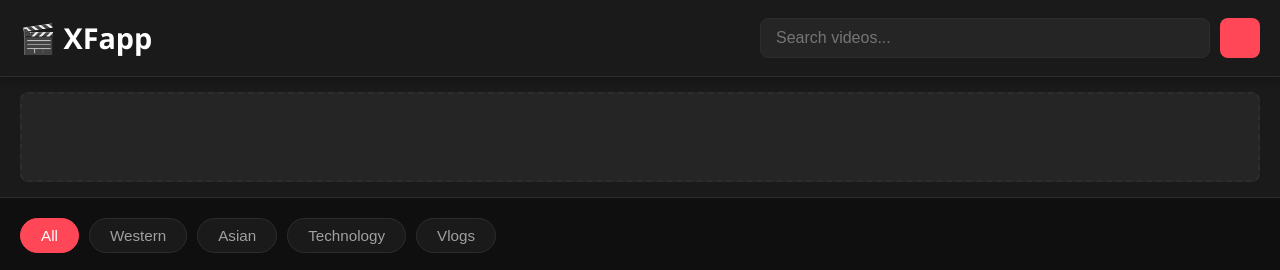
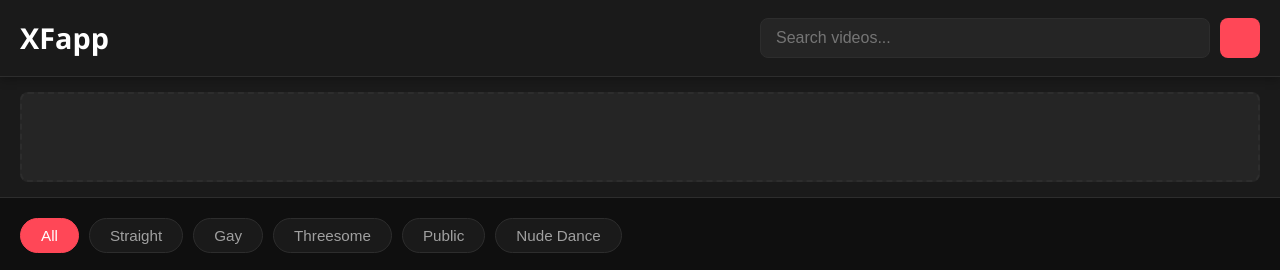
Before and after one commit to ana-roze/Xhavan, a plain HTML site: page index.html in a window 1280 px wide. Shown: the top 270 px of the page. Drawn offline with nearby package versions, Linux system fonts and the light colour scheme; no server answers.

Commit message:
Update header and category buttons in index.html

```diff
--- a/index.html
+++ b/index.html
@@ -12,7 +12,7 @@
         <div class="container">
             <div class="header-content">
                 <div class="logo">
-                    <h1>🎬 XFapp</h1>
+                    <h1>XFapp</h1>
                 </div>
                 <div class="search-bar">
                     <input type="text" id="searchInput" placeholder="Search videos...">
@@ -37,10 +37,11 @@
             <!-- Category Filters -->
             <div class="filters">
                 <button class="filter-btn active" data-category="all">All</button>
-                <button class="filter-btn" data-category="western">Western</button>
-                <button class="filter-btn" data-category="asian">Asian</button>
-                <button class="filter-btn" data-category="tech">Technology</button>
-                <button class="filter-btn" data-category="vlogs">Vlogs</button>
+                <button class="filter-btn" data-category="straight">Straight</button>
+                <button class="filter-btn" data-category="gay">Gay</button>
+                <button class="filter-btn" data-category="threesome">Threesome</button>
+                <button class="filter-btn" data-category="public">Public</button>
+                <button class="filter-btn" data-category="nude-dance">Nude Dance</button>
             </div>
 
             <!-- Sort Options -->
```
